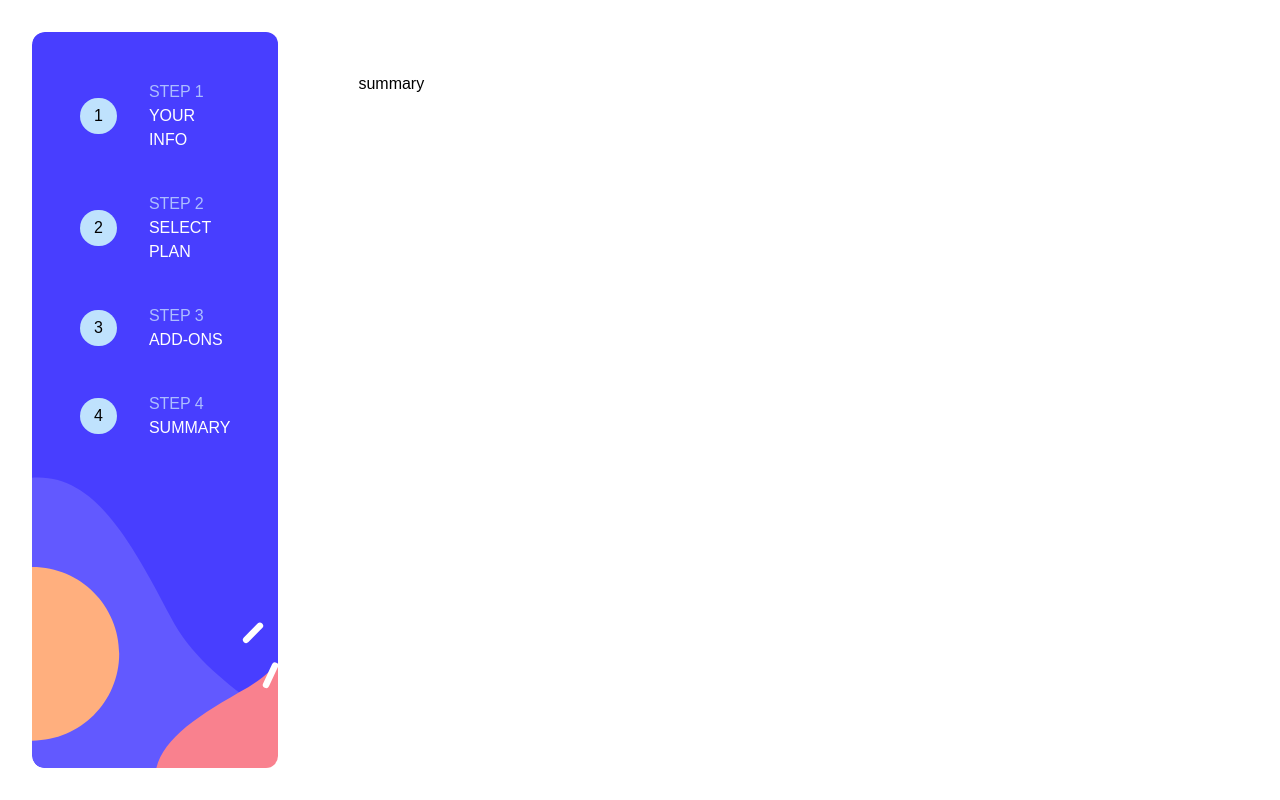
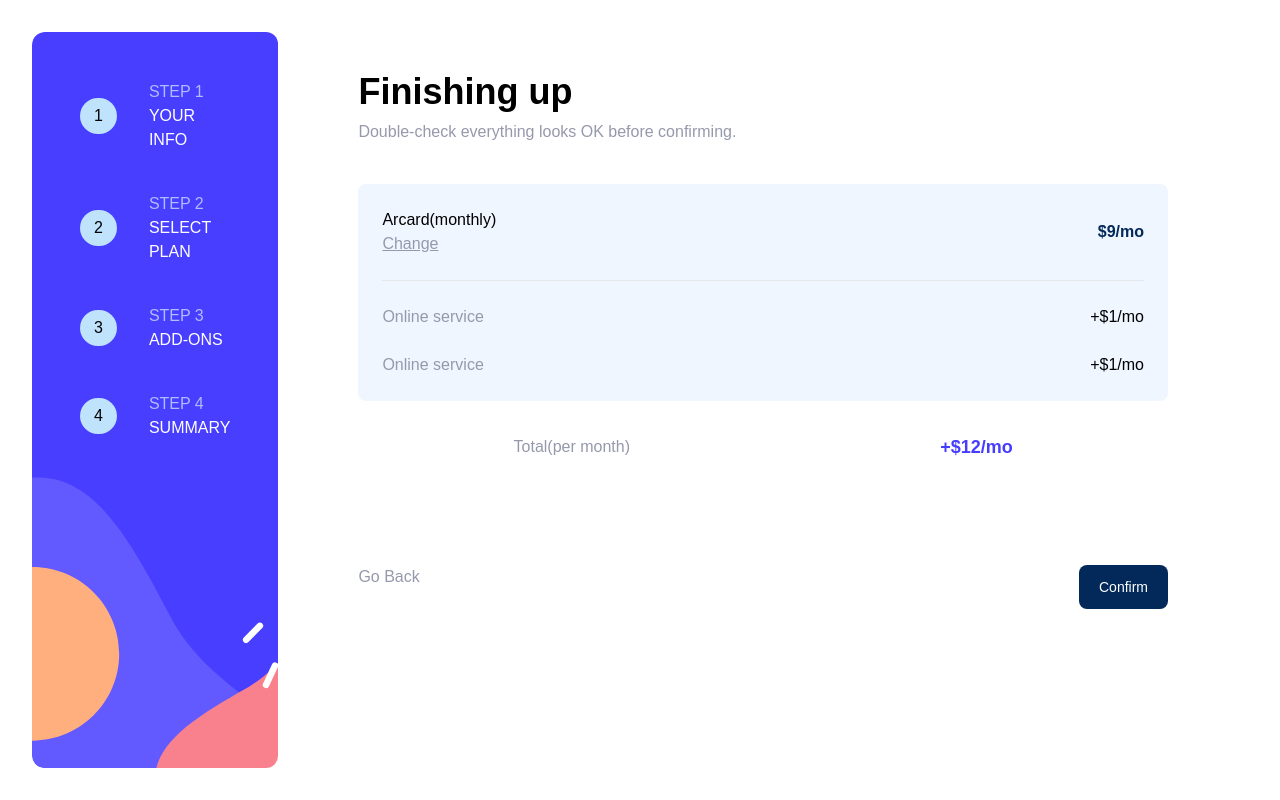
Before and after one commit to ihemebiriegondu/Multi-step-form, a React (Create React App) app: page /summary in a window 1280 px wide. Built offline with nearby package versions, Linux system fonts and the light colour scheme; the HTML template or start-up script is replaced by a standard one.

Commit message:
added the summary page

```diff
--- a/src/components/mainforms/summary.jsx
+++ b/src/components/mainforms/summary.jsx
@@ -1,7 +1,54 @@
-import React from 'react'
+import React from "react";
+import { Link } from "react-router-dom";
 
 export default function Summary() {
   return (
-    <div>summary</div>
-  )
+    <article>
+      <div className="mb-10">
+        <h1 className="font-bold text-4xl mb-2">Finishing up</h1>
+        <p className="text-Coolgray">
+          Double-check everything looks OK before confirming.
+        </p>
+      </div>
+
+      <form>
+        <div className="bg-Magnolia px-6 rounded-lg">
+          <div className="flex justify-between items-center py-6">
+            <div className="">
+              <h6 className="font-medium">Arcard(monthly)</h6>
+              <Link to={"/second"} className="underline text-Coolgray hover:text-Purplish transition duration-300 ease-in-out">Change</Link>
+            </div>
+            <p className="font-bold text-Marine">$9/mo</p>
+          </div>
+          <hr className="bg-Lightgray mb-6" />
+          <div className="flex justify-between items-center pb-6">
+            <p className="text-Coolgray">Online service</p>
+            <p>+$1/mo</p>
+          </div>
+          <div className="flex justify-between items-center pb-6">
+            <p className="text-Coolgray">Online service</p>
+            <p>+$1/mo</p>
+          </div>
+        </div>
+        <div className="mt-8 flex justify-around items-center pb-6">
+          <p className="text-Coolgray">Total(per month)</p>
+          <p className="text-lg text-Purplish font-bold">+$12/mo</p>
+        </div>
+        <div className="flex justify-between pt-20">
+          <Link
+            to={"/third"}
+            className="text-Coolgray hover:text-Marine transition duration-300 ease-in-out font-medium"
+          >
+            Go Back
+          </Link>
+          <button
+            type="submit"
+            className="outline-none border-none bg-Marine text-white py-3 px-5 rounded-lg text-sm hover:bg-Purplish transition duration-300 ease-in-out"
+          >
+            Confirm
+          </button>
+        </div>
+      </form>
+    </article>
+  );
 }
--- a/src/components/mainforms/thirdStep.jsx
+++ b/src/components/mainforms/thirdStep.jsx
@@ -1,8 +1,9 @@
 import React, { useState } from "react";
-import { Link } from "react-router-dom";
+import { Link, useNavigate } from "react-router-dom";
 import AddOnCheckbox from "../formComponents/addOnCheckbox";
 
 export default function ThirdStep() {
+  const navigate = useNavigate();
   const [AddOns, setAddOns] = useState([]);
 
   const addOns = [
@@ -41,6 +42,7 @@ export default function ThirdStep() {
       }
     });
     setAddOns(values)
+    navigate('/summary')
   };
 
   return (
```
